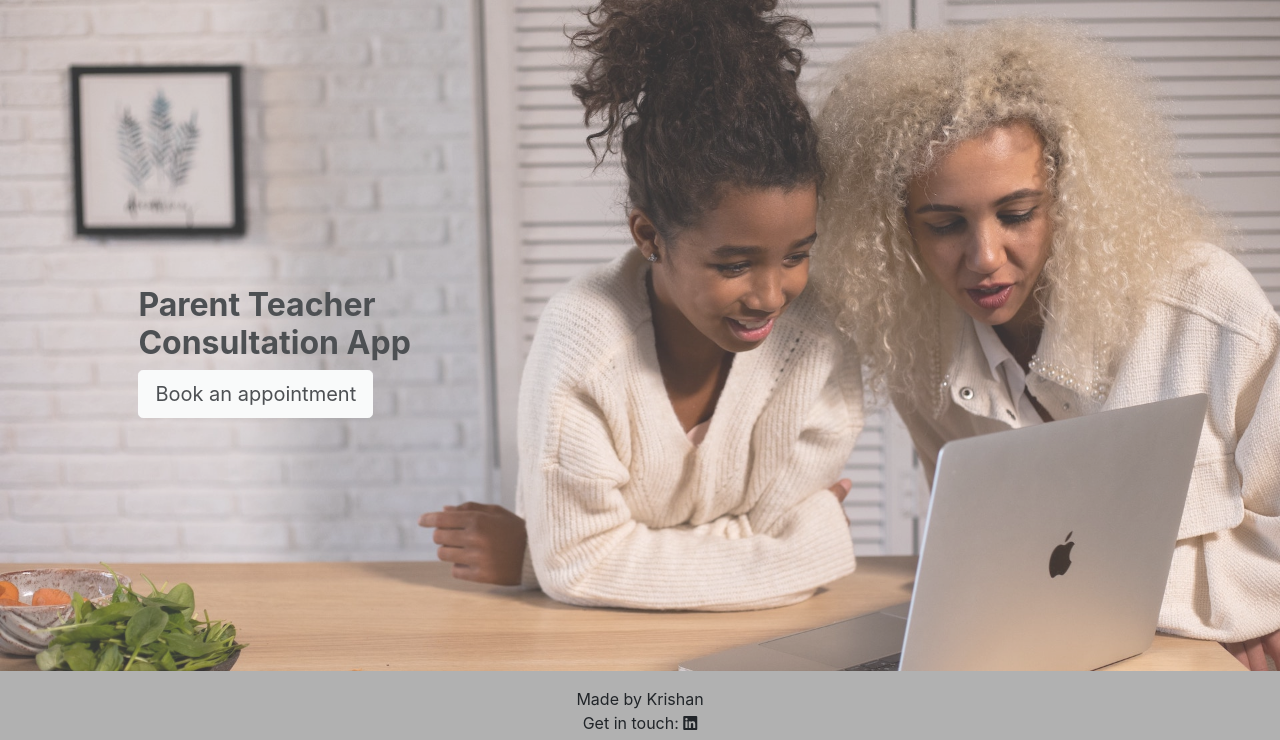
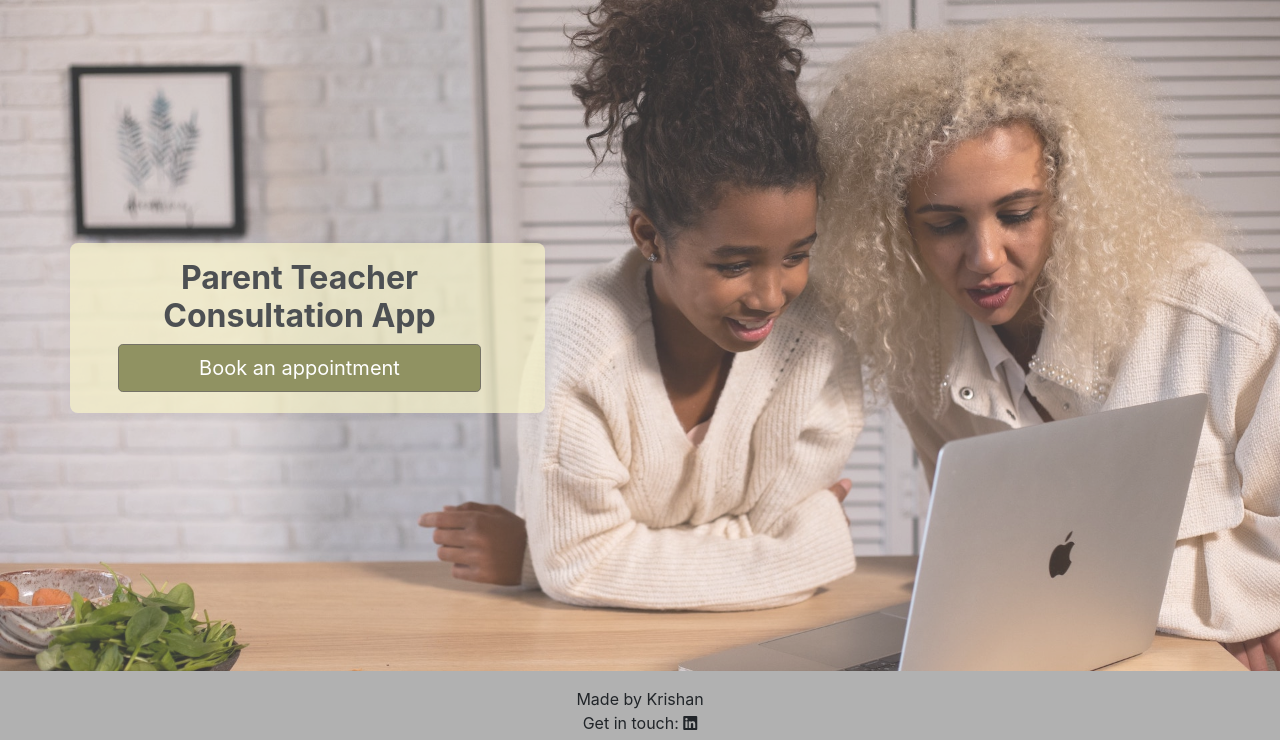
Before and after one commit to kslg/appointment-app, a Django app: page / in a window 1280 px wide. Shown: the part 60-800 px from the top of the page. Run offline with Django 3.2, Linux system fonts and the light colour scheme.

Commit message:
Adjust layout and styles for the hero text on the homepage and fixed reposnsive layouts for the homepage.

```diff
--- a/static/css/styles.css
+++ b/static/css/styles.css
@@ -16,9 +16,33 @@
   padding-right: 9rem;
 }
 
-/* .row {
-  margin-right: 0;
-} */
+.homepage-content.card {
+  border: 0;
+  box-shadow: 0px 0px 10px 0px rgba(82, 63, 105, 0.1);
+  -webkit-box-shadow: 0px 0px 10px 0px rgba(82, 63, 105, 0.1);
+  -moz-box-shadow: 0px 0px 10px 0px rgba(82, 63, 105, 0.1);
+  -ms-box-shadow: 0px 0px 10px 0px rgba(82, 63, 105, 0.1);
+}
+
+.homepage-content.card {
+  position: relative;
+  display: flex;
+  flex-direction: column;
+  min-width: 0;
+  word-wrap: break-word;
+  background-color: rgba(246, 240, 188, 0.7);
+  background-clip: border-box;
+  border: 1px solid background-color: rgba(25, 18, 232, 0.2);
+  border-radius: 8px;
+  padding-right: 4rem;
+  height: 170px;
+}
+
+.btn-light {
+  background-color: #75773C;
+  color: white;
+  border-color: #535040;
+}
 
 /*############
   FOOTER
@@ -842,13 +866,20 @@ CONTACT
 
 @media (min-width:412px) {
   .mb-5{
-    margin-bottom: -6rem!important;
+    margin-bottom: -11rem!important;
+    padding-left: 3rem;
   }
 }
 
 @media (min-width:412px) {
   .hero-img{
     height: 86%;
+  }
+}
+
+@media (min-width:412px) {
+  .homepage-content h2{
+    margin-top: 11px;
   }
 }
 
--- a/templates/index.html
+++ b/templates/index.html
@@ -21,8 +21,8 @@
     <!--Grid row-->
     <div class="row">
       <!--Grid column-->
-      <div class="homepage-content col-md-6 white-text text-center text-md-left mt-xl-5 mb-5 wow fadeInLeft" data-wow-delay="0.3s">
-        <h2 class="h2-responsive font-weight-bold mt-sm-5">Parent Teacher Consultation App</h2>
+      <div class="homepage-content col-md-5 white-text text-center text-md-center mt-xl-5 mb-5 card wow img-fluid animated fadeIn" data-wow-delay="0.3s">
+        <h2 class="h2-responsive font-weight-bold mt-sm-3">Parent Teacher Consultation App</h2>
         <a href="{% url 'appointment' %}" class="btn btn-light btn-lg action-button" type="button">Book an appointment</a>
       </div>
       <!--Grid column-->
```
